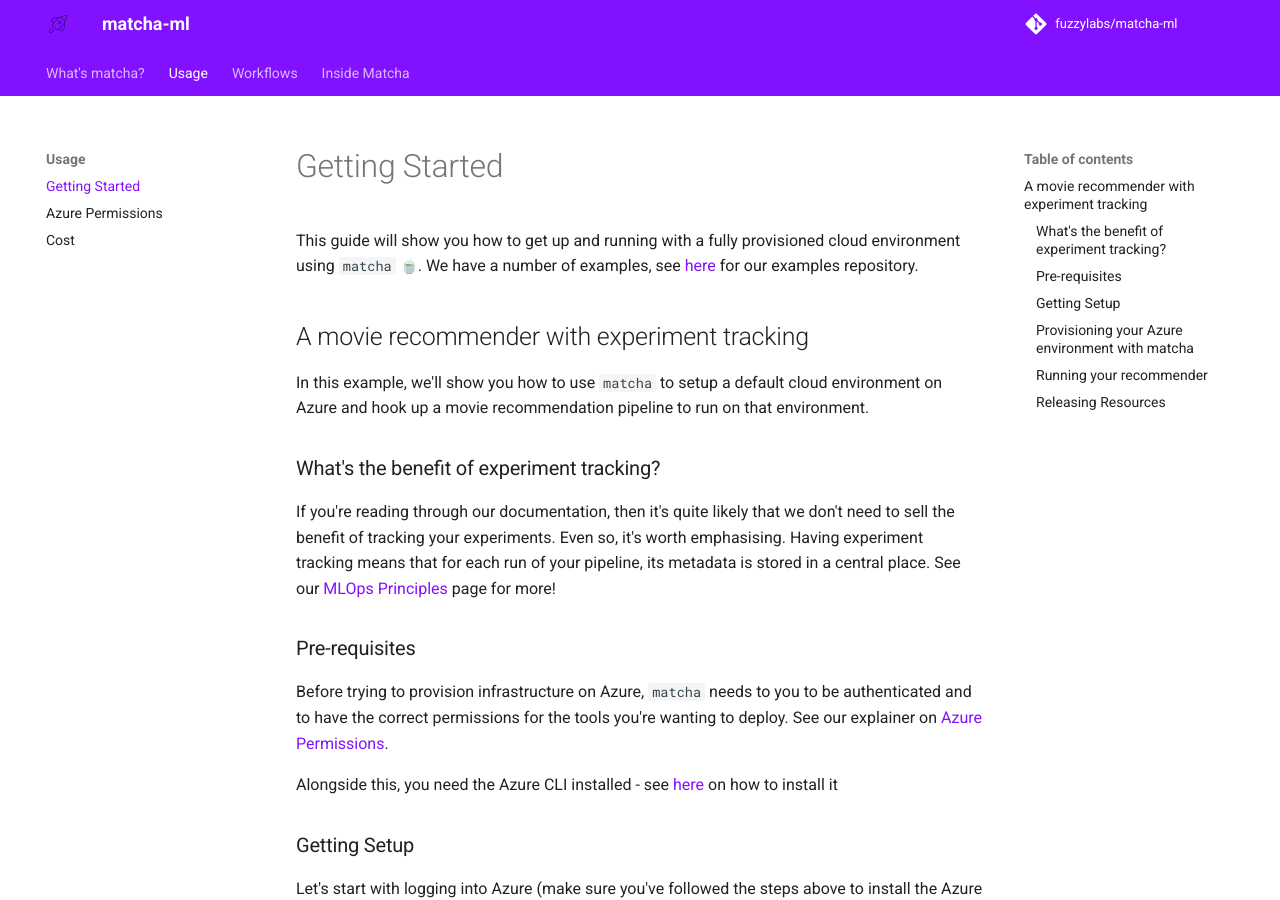
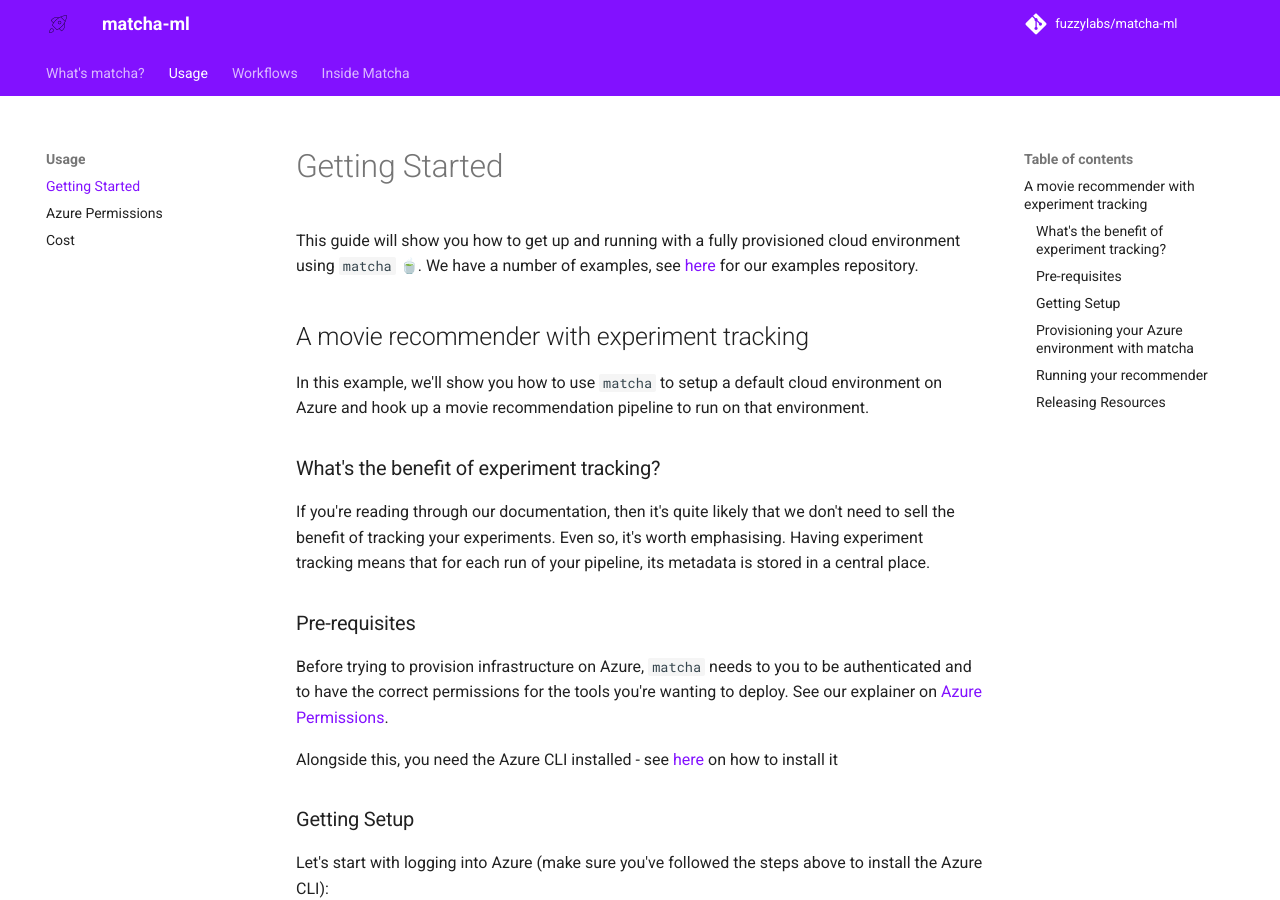
Before and after one commit to fuzzylabs/matcha, an MkDocs documentation site: the page built from docs/getting-started.md, in a window 1280 px wide and 900 px high. Built offline with MkDocs 1.6.1 and Material for MkDocs 9.7.7, drawn with Linux system fonts in a browser that asks for light colours; emoji names are drawn with the system emoji font; comment, search, counter and statistics services are not loaded.

Commit message:
RPD-137 updated as per PR comments

```diff
--- a/docs/getting-started.md
+++ b/docs/getting-started.md
@@ -8,7 +8,7 @@
 
 ### What's the benefit of experiment tracking?
 
-If you're reading through our documentation, then it's quite likely that we don't need to sell the benefit of tracking your experiments. Even so, it's worth emphasising. Having experiment tracking means that for each run of your pipeline, its metadata is stored in a central place. See our [MLOps Principles](mlops_principles.md) page for more!
+If you're reading through our documentation, then it's quite likely that we don't need to sell the benefit of tracking your experiments. Even so, it's worth emphasising. Having experiment tracking means that for each run of your pipeline, its metadata is stored in a central place.
 
 ### Pre-requisites
 
```
